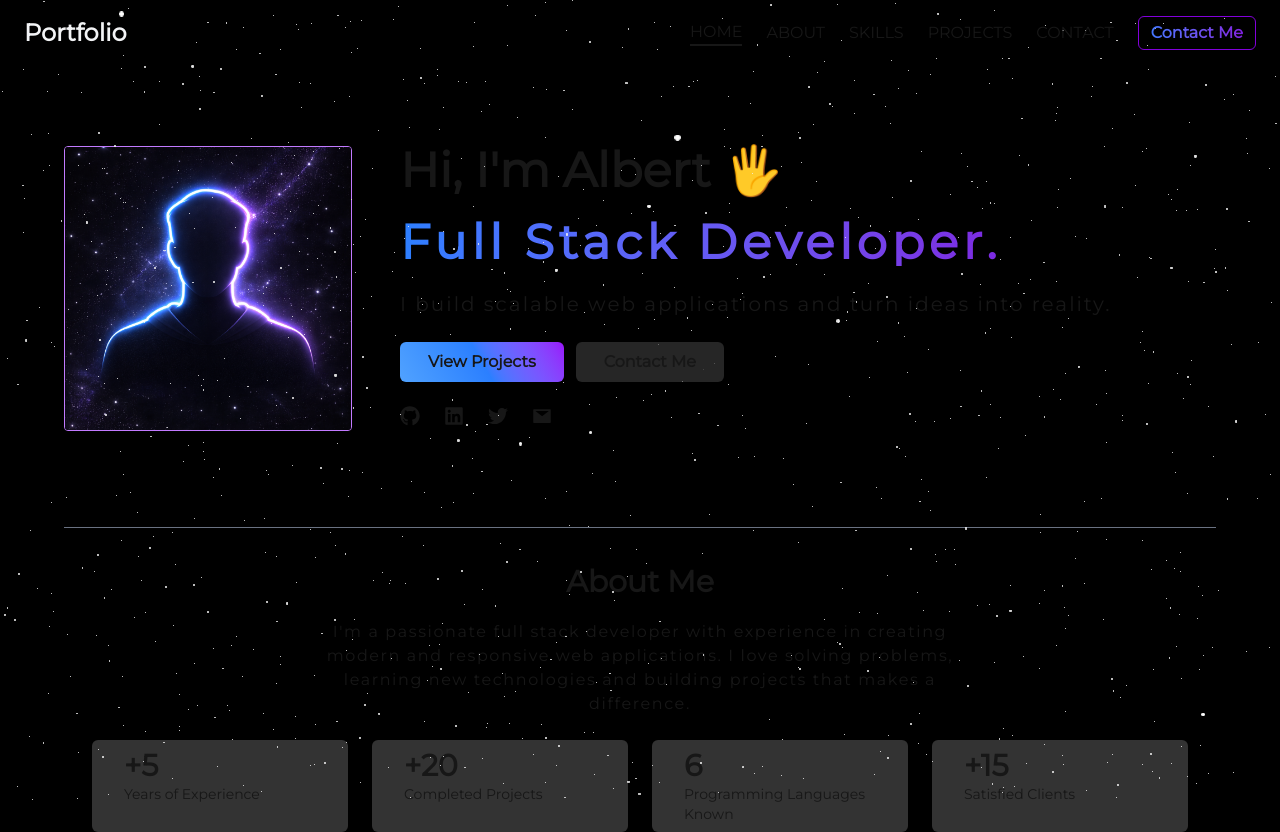
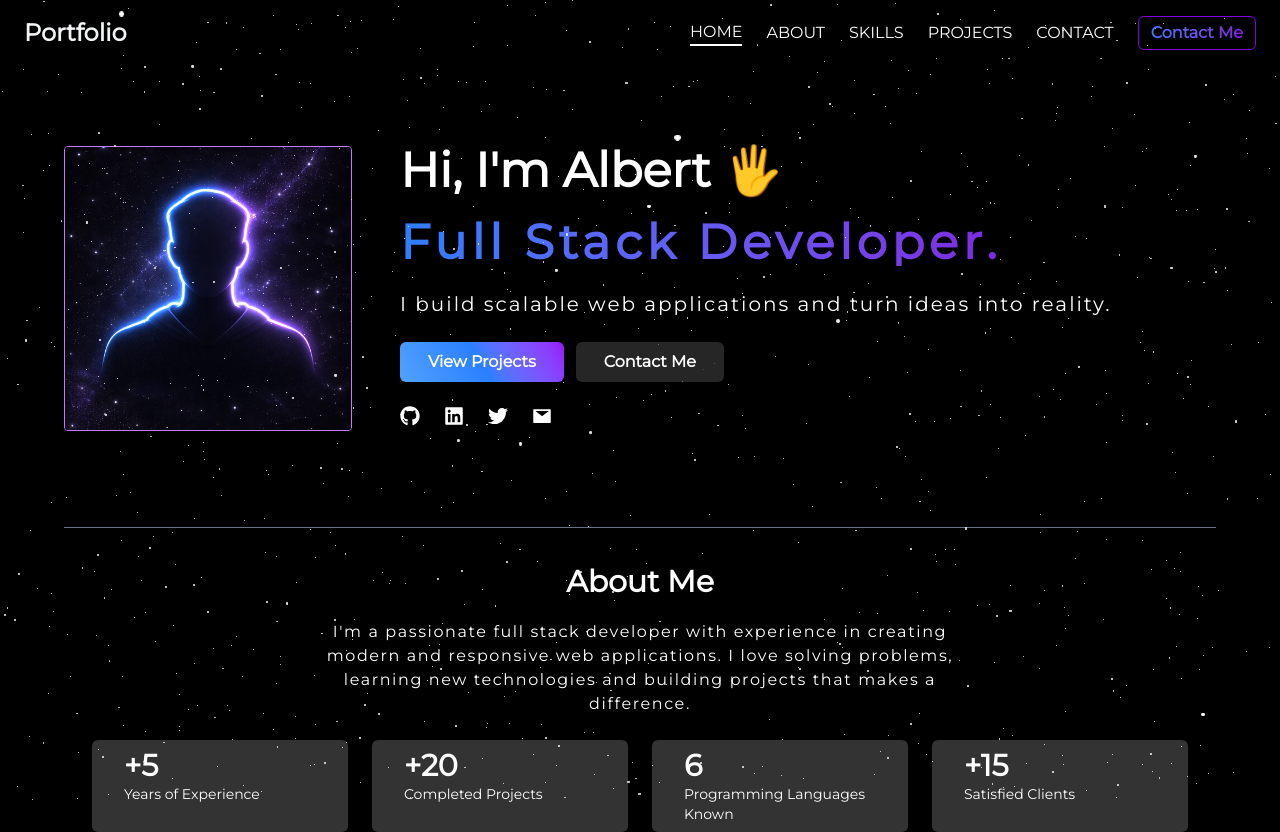
Before and after one commit to samuelalbert758-creator/My-Portfolio, a Next.js app: page / in a window 1280 px wide. Built offline with nearby package versions, Linux system fonts and the light colour scheme.

Commit message:
another commit

```diff
--- a/app/globals.css
+++ b/app/globals.css
@@ -28,7 +28,7 @@
 
 body {
   background: black;
-  color: var(--foreground);
+  color: white;
   font-family: 'Montserrat', sans-serif;
 }
 html{
```
